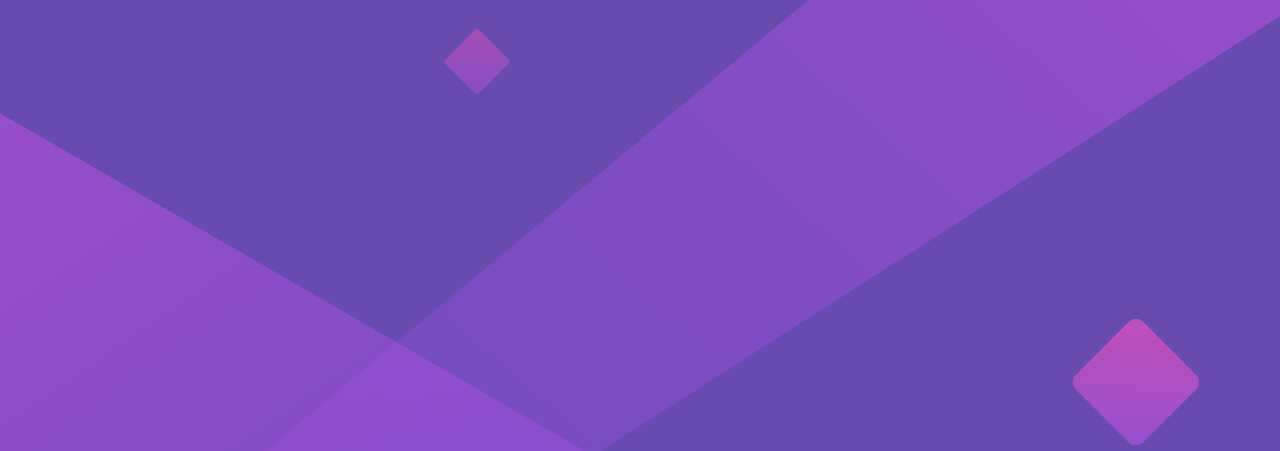
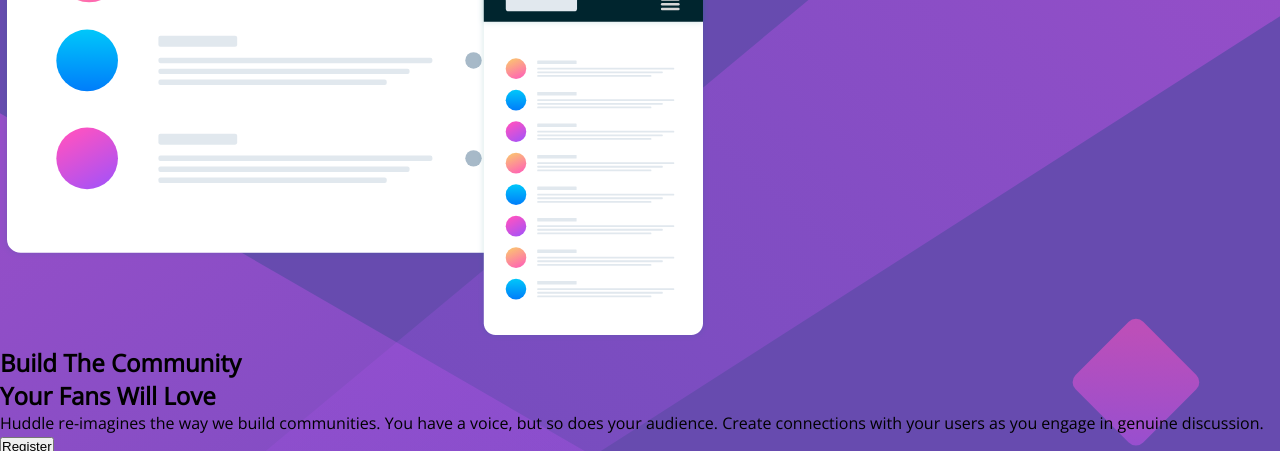
Before and after one commit to Ruslana-M/CSSMentor-challenge2, a plain HTML site: page index.html in a window 1280 px wide. Shown: the part 235-686 px from the top of the page. Drawn offline with nearby package versions, Linux system fonts and the light colour scheme.

Commit message:
add image  url

```diff
--- a/index.html
+++ b/index.html
@@ -11,7 +11,7 @@
     <img src="/logo.svg" alt="logo">
    </div>
    <div class="pages_view">
-    <img src="/" alt="mock">
+    <img src="/illustration-mockups.svg" alt="mock">
    </div>
    <div class="text">
     <h2>Build The Community <br>Your Fans Will Love
```
